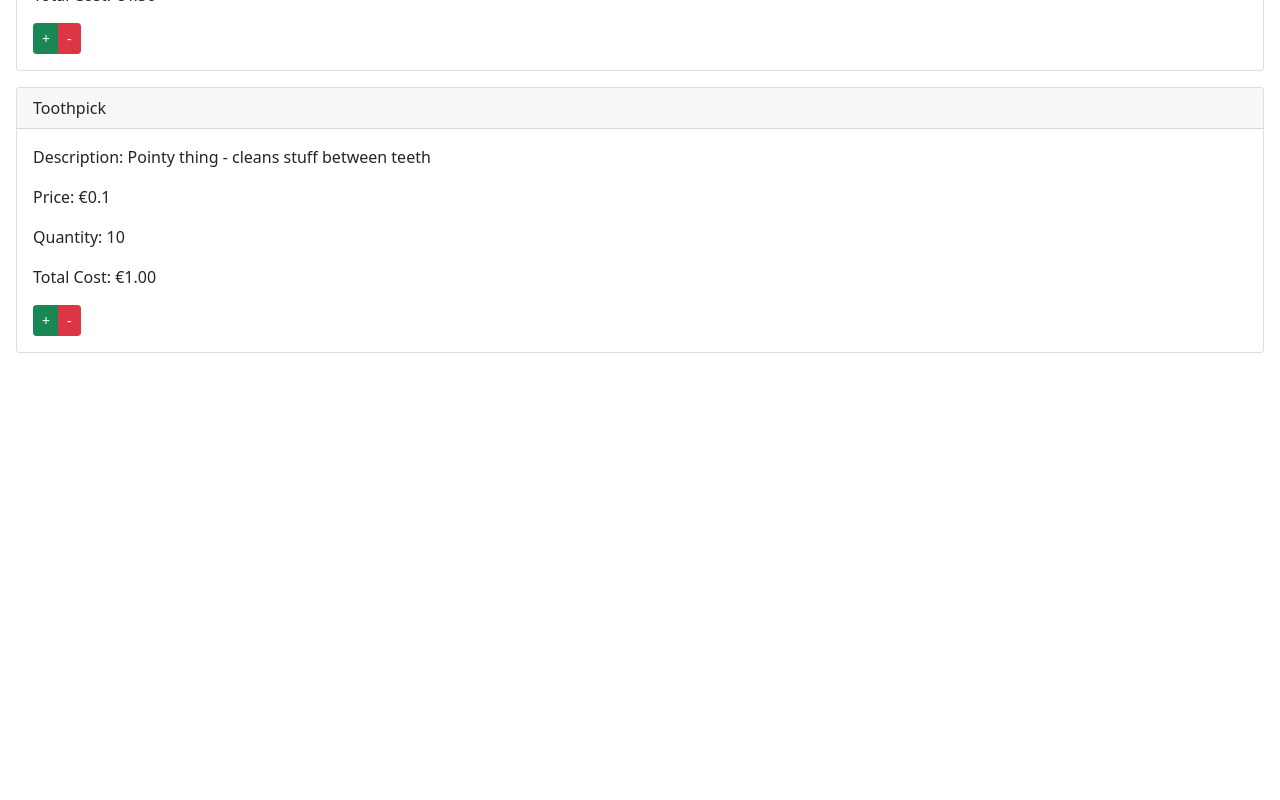
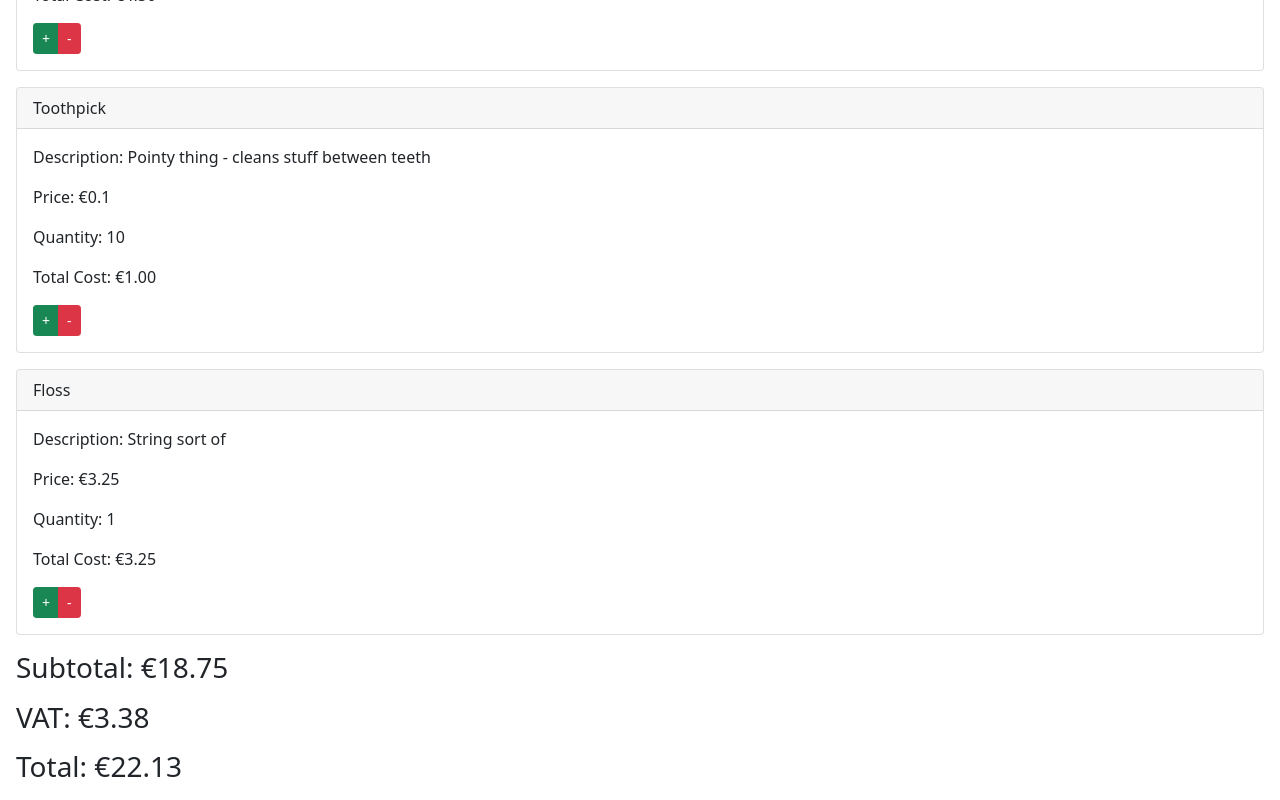
Before and after one commit to dev-deg/FullStackBootcamp, a React (Create React App) app: page / in a window 1280 px wide. Shown: the part 839-1639 px from the top of the page. Before the commit the page ends 1208 px from the top, so only its background shows below. Built offline with nearby package versions, Linux system fonts and the light colour scheme.

Commit message:
Implemented totals

```diff
--- a/src/components/cart.jsx
+++ b/src/components/cart.jsx
@@ -5,6 +5,7 @@ class Cart extends Component {
   constructor(props) {
     super(props);
     this.state = {
+      rate: 18,
       cartItems: [
         { name: "Toothpaste", desc: "Goo-like thing", price: 3, quantity: 2 },
         {
@@ -25,9 +26,43 @@ class Cart extends Component {
           price: 0.1,
           quantity: 10,
         },
+        {
+          name: "Floss",
+          desc: "String sort of",
+          price: 3.25,
+          quantity: 1,
+        },
       ],
     };
   }
+
+  QuantityChanged(name, quantity) {
+    var items = this.state.cartItems;
+    items.forEach((i) => {
+      if (i.name === name && i.quantity !== quantity) {
+        i.quantity = quantity;
+        this.setState({ cartItems: items });
+        return;
+      }
+    });
+  }
+
+  GetSubTotal(items) {
+    var subtotal = 0;
+    items.forEach((i) => {
+      subtotal += i.price * i.quantity;
+    });
+    return subtotal;
+  }
+
+  GetVAT(subtotal, rate) {
+    return (rate / 100) * subtotal;
+  }
+
+  GetTotal(subtotal, rate) {
+    return subtotal + this.GetVAT(subtotal, rate);
+  }
+
   render() {
     return (
       <React.Fragment>
@@ -40,6 +75,23 @@ class Cart extends Component {
             quantity={item.quantity}
           />
         ))}
+        <h3 className="m-3">
+          Subtotal: €{this.GetSubTotal(this.state.cartItems).toFixed(2)}
+        </h3>
+        <h3 className="m-3">
+          VAT: €
+          {this.GetVAT(
+            this.GetSubTotal(this.state.cartItems),
+            this.state.rate
+          ).toFixed(2)}
+        </h3>
+        <h3 className="m-3">
+          Total: €
+          {this.GetTotal(
+            this.GetSubTotal(this.state.cartItems),
+            this.state.rate
+          ).toFixed(2)}
+        </h3>
       </React.Fragment>
     );
   }
```
